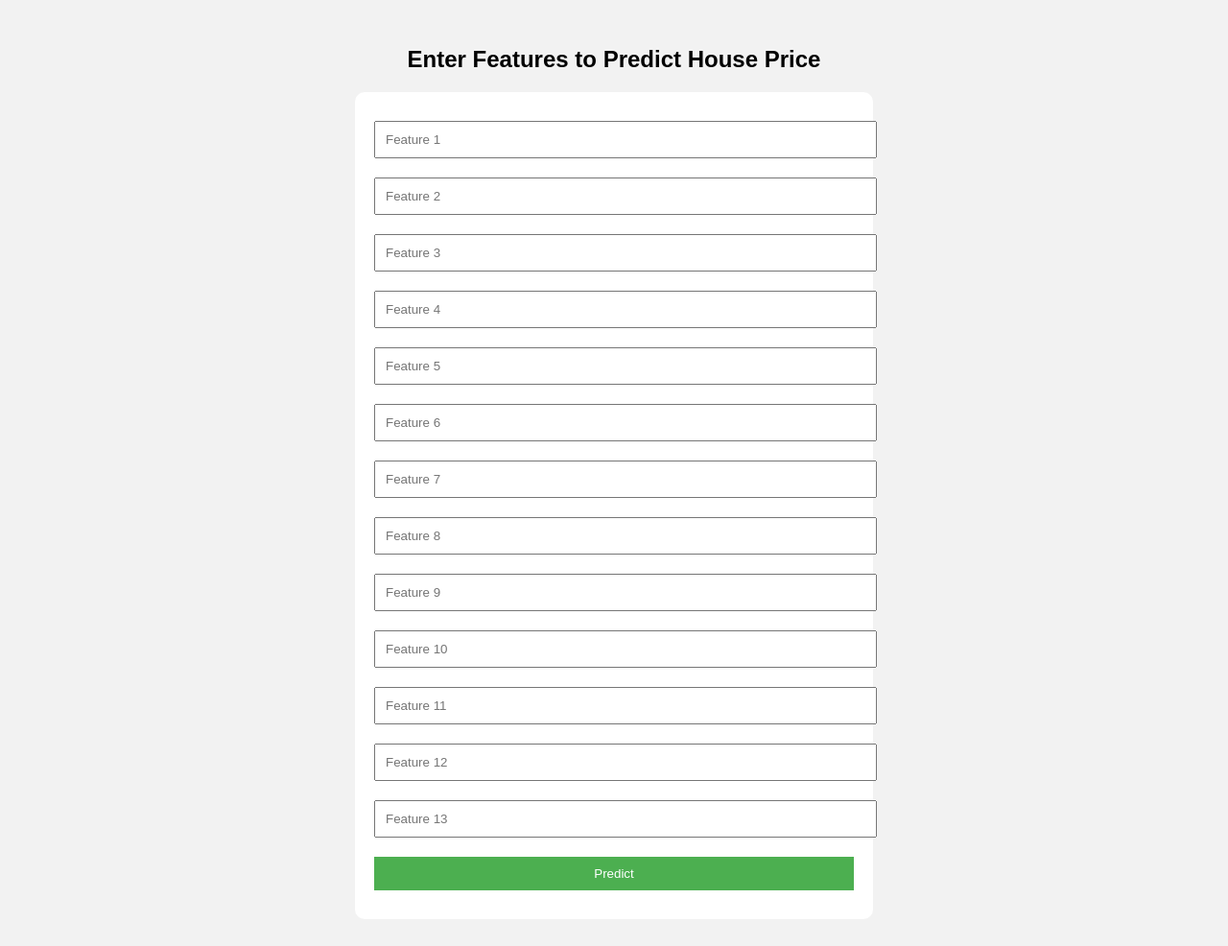
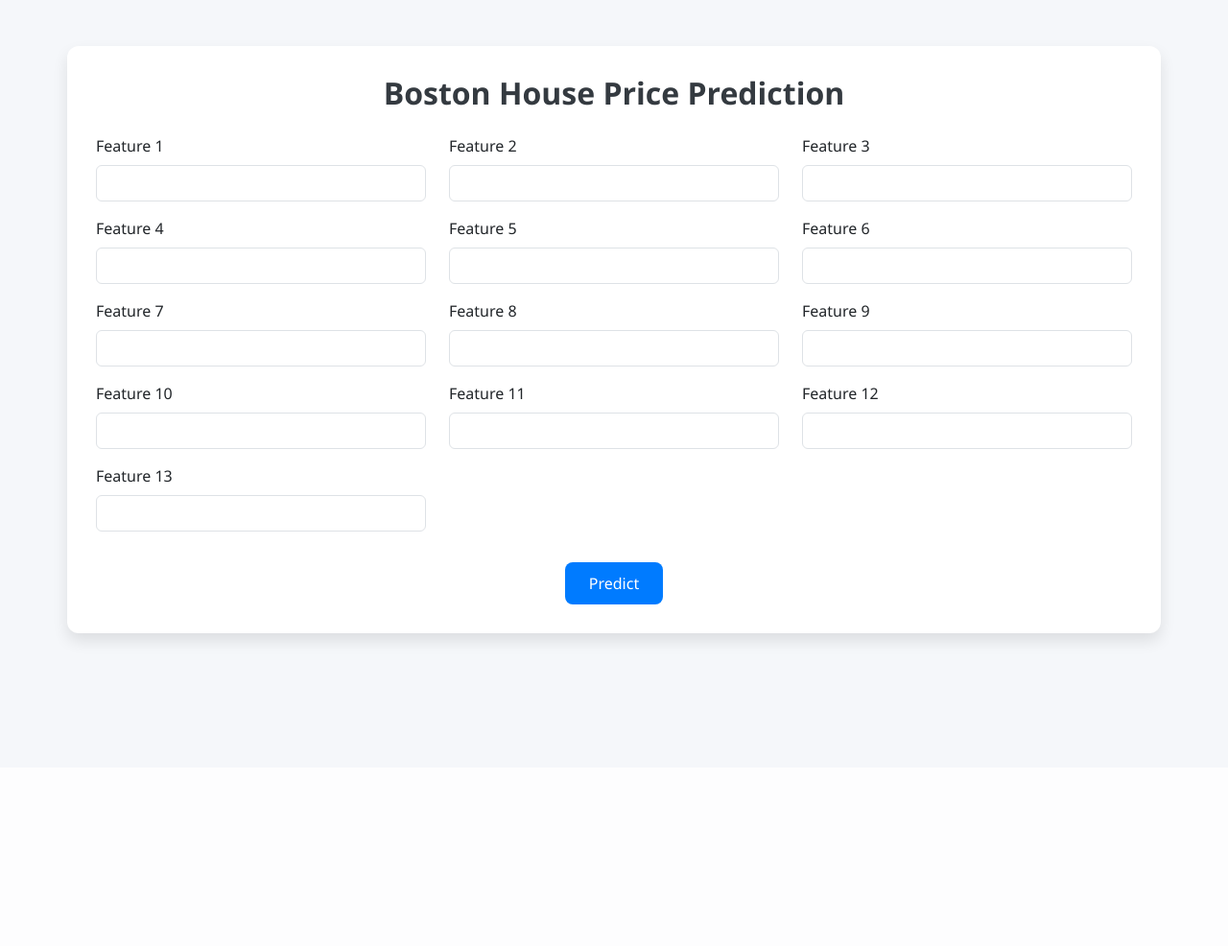
Before and after one commit to Dain-123/BOSTON, a Flask app: page / in a window 1280 px wide. Shown: the whole page at 96% size. After the commit the page ends 675 px from the top, so only its background shows below. Run offline with Flask 3, Linux system fonts and the light colour scheme; parts of the project's set-up code (start-up, migrations or seed data) failed here and were passed over.

Commit message:
Update index.html

```diff
--- a/templates/index.html
+++ b/templates/index.html
@@ -1,43 +1,78 @@
 <!DOCTYPE html>
-<html>
+<html lang="en">
 <head>
-    <title>Boston House Price Predictor</title>
+    <meta charset="UTF-8">
+    <title>Boston House Price Prediction</title>
+    <meta name="viewport" content="width=device-width, initial-scale=1">
+
+    <!-- Bootstrap CSS -->
+    <link href="https://cdn.jsdelivr.net/npm/bootstrap@5.3.0/dist/css/bootstrap.min.css" rel="stylesheet">
+
     <style>
         body {
-            font-family: Arial;
-            background: #f2f2f2;
-            padding: 20px;
+            background-color: #f5f7fa;
+            font-family: 'Segoe UI', Tahoma, Geneva, Verdana, sans-serif;
         }
-        form {
-            background: #fff;
-            padding: 20px;
-            border-radius: 10px;
-            max-width: 500px;
-            margin: auto;
+
+        .container {
+            background: white;
+            padding: 30px;
+            border-radius: 12px;
+            box-shadow: 0 8px 16px rgba(0, 0, 0, 0.1);
         }
-        input[type="text"], input[type="submit"] {
-            width: 100%;
-            padding: 10px;
-            margin: 10px 0;
+
+        h2 {
+            color: #343a40;
+            font-weight: bold;
         }
-        input[type="submit"] {
-            background-color: #4CAF50;
-            color: white;
+
+        .form-label {
+            font-weight: 500;
+        }
+
+        .btn-primary {
+            background-color: #007bff;
             border: none;
+            padding: 10px 25px;
+            font-size: 16px;
+            border-radius: 8px;
+            transition: background-color 0.3s ease;
+        }
+
+        .btn-primary:hover {
+            background-color: #0056b3;
+        }
+
+        .alert {
+            font-size: 18px;
         }
     </style>
 </head>
 <body>
-    <h2 style="text-align:center;">Enter Features to Predict House Price</h2>
-    <form action="/predict" method="post">
-        {% for i in range(13) %}
-        <input type="text" name="{{ i }}" placeholder="Feature {{ i+1 }}" required><br>
-        {% endfor %}
-        <input type="submit" value="Predict">
+
+<div class="container mt-5">
+    <h2 class="text-center mb-4">Boston House Price Prediction</h2>
+
+    <form method="POST" action="/predict">
+        <div class="row mb-3">
+            {% for i in range(13) %}
+                <div class="col-md-4 mb-3">
+                    <label for="feature{{ i }}" class="form-label">Feature {{ i+1 }}</label>
+                    <input type="number" step="any" class="form-control" id="feature{{ i }}" name="feature{{ i }}" required>
+                </div>
+            {% endfor %}
+        </div>
+        <div class="text-center">
+            <button type="submit" class="btn btn-primary">Predict</button>
+        </div>
     </form>
 
     {% if prediction_text %}
-        <h3 style="text-align:center;">{{ prediction_text }}</h3>
+        <div class="alert alert-success text-center mt-4" role="alert">
+            {{ prediction_text }}
+        </div>
     {% endif %}
+</div>
+
 </body>
 </html>
```
